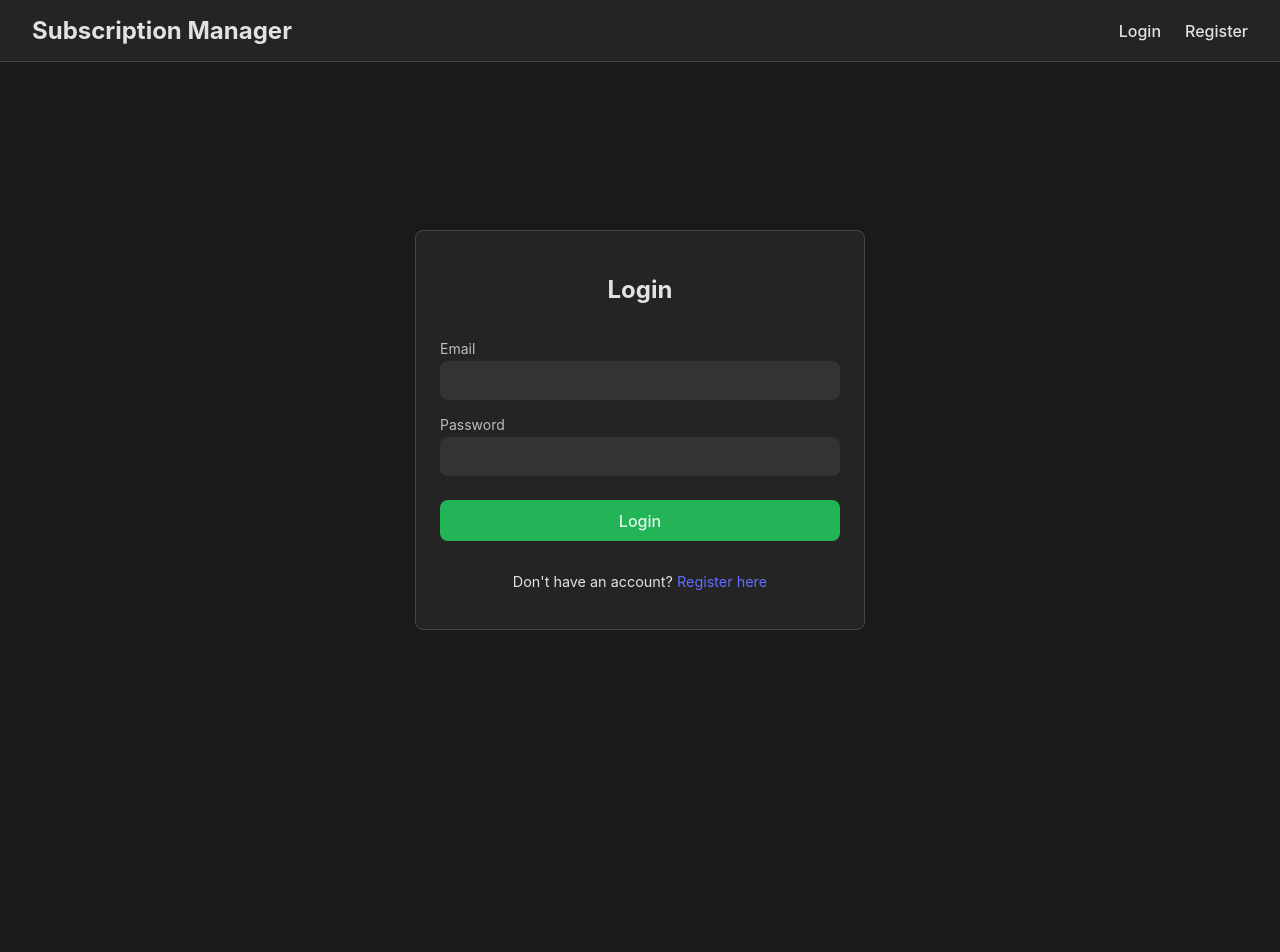
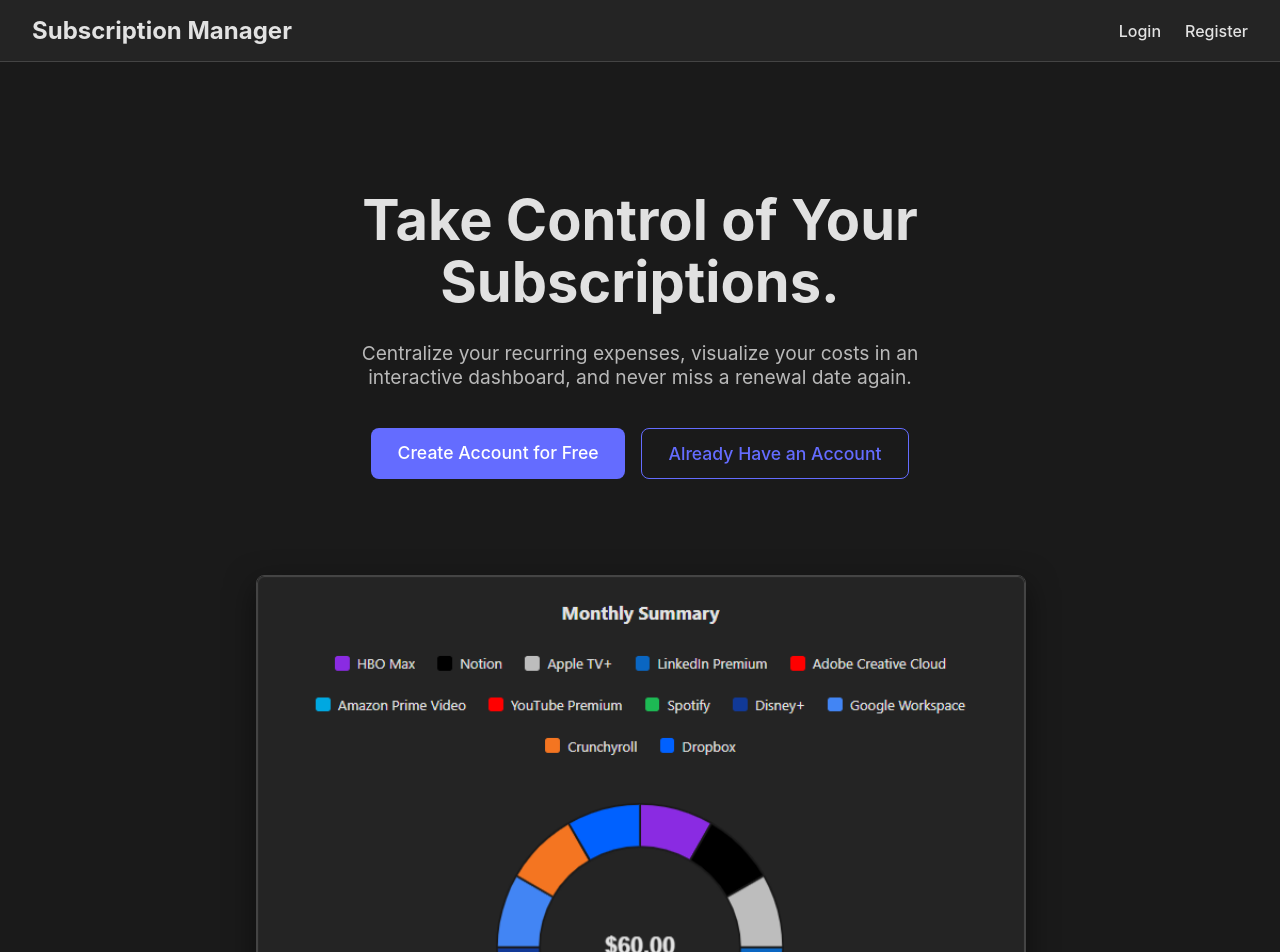
Before and after one commit to henriqueamotta/subscription-manager, a React (Vite) app in the folder client/: page / in a window 1280 px wide. Before the commit this address led to /login. Shown: the top 952 px of the page. Before the commit the page ends 800 px from the top, so only its background shows below. Built offline with nearby package versions, Linux system fonts and the light colour scheme.

Commit message:
feat: create and style professional landing page

```diff
--- /dev/null
+++ b/client/src/pages/LandingPage.css
@@ -0,0 +1,114 @@
+.landing-container {
+  width: 100%;
+  box-sizing: border-box;
+}
+
+/* Seção Hero */
+.hero {
+  text-align: center;
+  padding: 4rem 1rem;
+}
+
+.hero h1 {
+  font-size: 3.5em;
+  line-height: 1.1;
+  margin-bottom: 0.5em;
+  max-width: 800px;
+  margin-left: auto;
+  margin-right: auto;
+}
+
+.hero p {
+  font-size: 1.2em;
+  max-width: 600px;
+  margin: 0 auto 2em auto;
+  opacity: 0.8;
+}
+
+.cta-buttons {
+  display: flex;
+  gap: 1rem;
+  justify-content: center;
+  margin-bottom: 4rem;
+}
+
+.btn-cta {
+  padding: 0.8em 1.5em;
+  border-radius: 8px;
+  text-decoration: none;
+  font-weight: 500;
+  font-size: 1.1em;
+  transition: all 0.25s;
+}
+
+.btn-cta.primary {
+  background-color: var(--primary-color);
+  color: white;
+}
+.btn-cta.primary:hover {
+  background-color: var(--primary-color-hover);
+  transform: translateY(-2px);
+}
+
+.btn-cta.secondary {
+  background-color: transparent;
+  border: 1px solid var(--primary-color);
+  color: var(--primary-color);
+}
+.btn-cta.secondary:hover {
+  background-color: var(--primary-color);
+  color: white;
+  transform: translateY(-2px);
+}
+
+.hero-image {
+  max-width: 100%;
+  width: 900px;
+  margin-top: 2rem;
+  border-radius: 8px;
+  border: 1px solid var(--border-color);
+  box-shadow: 0 10px 30px rgba(0, 0, 0, 0.5);
+}
+
+/* Seção de Benefícios */
+.features {
+  display: grid;
+  grid-template-columns: repeat(auto-fit, minmax(300px, 1fr));
+  gap: 2rem;
+  padding: 4rem 1rem;
+  max-width: 1200px;
+  margin: 0 auto;
+}
+
+.feature-item {
+  text-align: center;
+  padding: 2rem;
+  background-color: var(--card-background-color);
+  border: 1px solid var(--border-color);
+  border-radius: 8px;
+}
+
+.feature-item svg {
+  color: var(--primary-color);
+  margin-bottom: 1rem;
+}
+
+.feature-item h3 {
+  font-size: 1.5em;
+  margin-bottom: 0.5em;
+}
+
+.feature-item p {
+  opacity: 0.8;
+}
+
+/* Seção Final de CTA */
+.final-cta {
+  padding: 4rem 1rem;
+  text-align: center;
+}
+
+.final-cta h2 {
+  font-size: 2.5em;
+  margin-bottom: 1.5rem;
+}
--- /dev/null
+++ b/client/src/pages/LandingPage.tsx
@@ -0,0 +1,60 @@
+import React, { useEffect } from 'react';
+import { Link, useNavigate } from 'react-router-dom';
+import { useAuth } from '../hooks/useAuth';
+import './LandingPage.css';
+
+export const LandingPage = () => {
+  const { token } = useAuth();
+  const navigate = useNavigate();
+
+  useEffect(() => {
+    if (token) {
+      navigate('/dashboard');
+    }
+  }, [token, navigate]);
+
+  return (
+    <div className="landing-container">
+      {/* Seção Hero */}
+      <header className="hero">
+        <h1>Take Control of Your Subscriptions.</h1>
+        <p>Centralize your recurring expenses, visualize your costs in an interactive dashboard, and never miss a renewal date again.</p>
+        <div className="cta-buttons">
+          <Link to="/register" className="btn-cta primary">Create Account for Free</Link>
+          <Link to="/login" className="btn-cta secondary">Already Have an Account</Link>
+        </div>
+        <img src="/dashboard-mockup.png" alt="Dashboard do Subscription Manager" className="hero-image" />
+      </header>
+
+      {/* Seção de Benefícios */}
+      <section className="features">
+        <div className="feature-item">
+          <svg /* Ícone de Lista */ width="48" height="48" viewBox="0 0 24 24" fill="none" stroke="currentColor" strokeWidth="2" strokeLinecap="round" strokeLinejoin="round"><rect x="3" y="3" width="18" height="18" rx="2" ry="2"></rect><line x1="3" y1="9" x2="21" y2="9"></line><line x1="3" y1="15" x2="21" y2="15"></line><line x1="9" y1="3" x2="9" y2="21"></line></svg>
+          <h3>Centralized Control</h3>
+          <p>See all your subscriptions in one place, with clear information about prices and renewal dates.</p>
+        </div>
+        <div className="feature-item">
+          <svg /* Ícone de Gráfico */ width="48" height="48" viewBox="0 0 24 24" fill="none" stroke="currentColor" strokeWidth="2" strokeLinecap="round" strokeLinejoin="round"><path d="M21.21 15.89A10 10 0 1 1 8 2.83"></path><path d="M22 12A10 10 0 0 0 12 2v10z"></path></svg>
+          <h3>Visualize Your Spending</h3>
+          <p>Understand where your money is going with an interactive chart that shows the distribution of your costs.</p>
+        </div>
+        <div className="feature-item">
+          <svg /* Ícone de Dinheiro */ width="48" height="48" viewBox="0 0 24 24" fill="none" stroke="currentColor" strokeWidth="2" strokeLinecap="round" strokeLinejoin="round"><line x1="12" y1="1" x2="12" y2="23"></line><path d="M17 5H9.5a3.5 3.5 0 0 0 0 7h5a3.5 3.5 0 0 1 0 7H6"></path></svg>
+          <h3>Save Money</h3>
+          <p>Identify subscriptions you no longer use and avoid unexpected charges with a clear view of your financial commitments.</p>
+        </div>
+        <div className="feature-item">
+          <svg /* Ícone de Escudo */ width="48" height="48" viewBox="0 0 24 24" fill="none" stroke="currentColor" strokeWidth="2" strokeLinecap="round" strokeLinejoin="round"><path d="M12 22s8-4 8-10V5l-8-3-8 3v7c0 6 8 10 8 10z"></path></svg>
+          <h3>Safe and Private</h3>
+          <p>Your data is protected with modern authentication. Manage your finances with the peace of mind that your information is secure.</p>
+        </div>
+      </section>
+
+      {/* Seção Final de CTA */}
+      <section className="final-cta">
+        <h2>Ready to Take Control of Your Finances?</h2>
+        <Link to="/register" className="btn-cta primary">Get Started Now</Link>
+      </section>
+    </div>
+  );
+};
--- a/client/src/pages/LoginPage.tsx
+++ b/client/src/pages/LoginPage.tsx
@@ -16,7 +16,7 @@
     try {
       const data = await loginUser({ email, password });
       login(data.token); // Salva o token no contexto e no localStorage
-      navigate('/'); // Redireciona para o dashboard
+      navigate('/dashboard'); // Redireciona para o dashboard
       // eslint-disable-next-line @typescript-eslint/no-explicit-any
     } catch (err: any) {
       setError(err.message);
```
Also changed, not shown: client/src/main.tsx (+13 -8 lines), client/public/dashboard-mockup.png (added), 1 other file (tests, documents, lock files or other folders).
